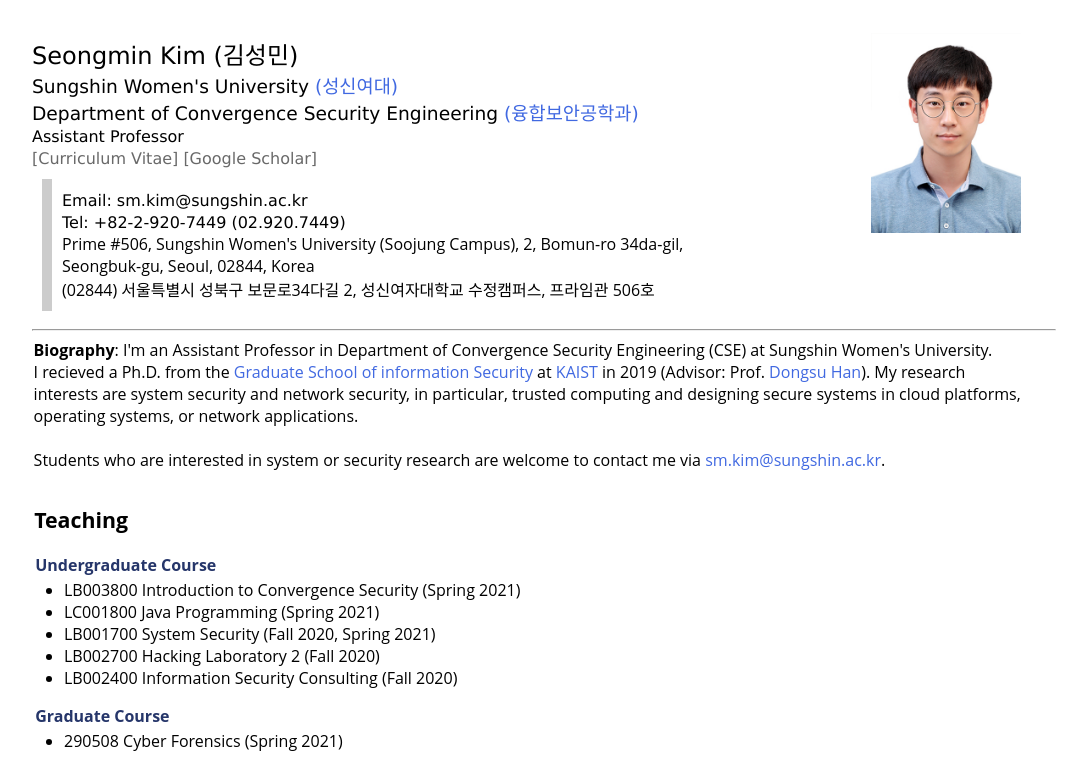
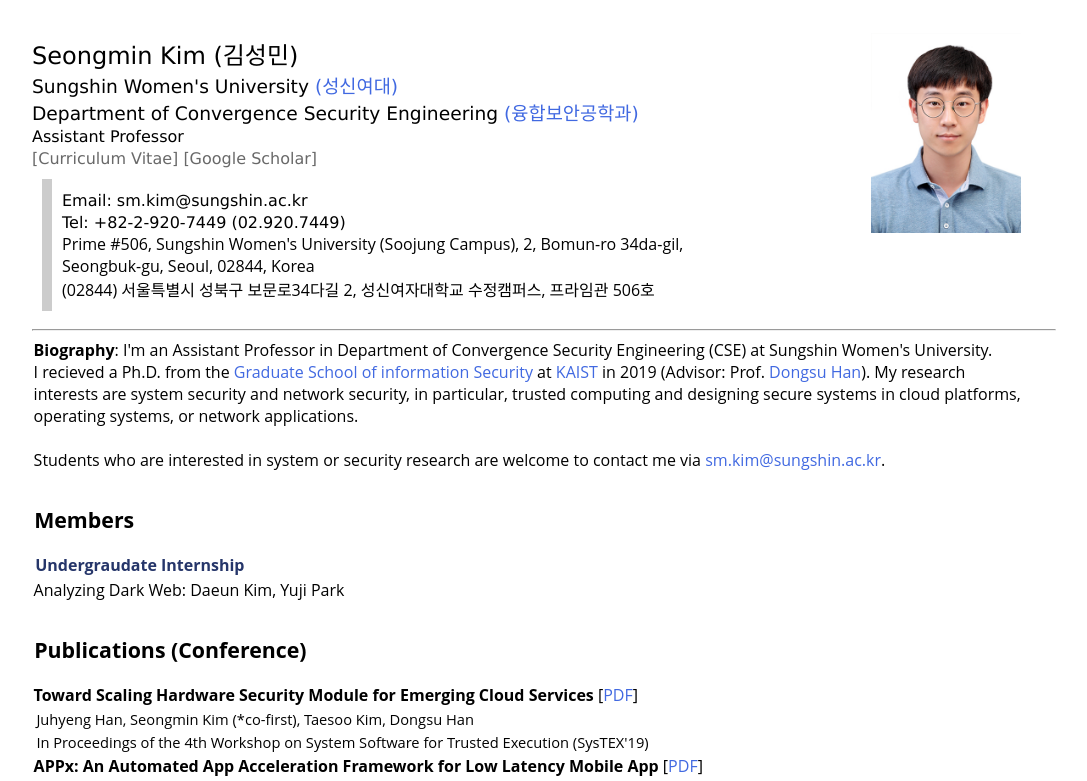
Before and after one commit to csesmkim/csesmkim.github.io, a plain HTML site: page index.html in a window 1280 px wide. Shown: the top 781 px of the page, without its empty margins (152-1239 px from the left). Drawn offline with Linux system fonts and the light colour scheme.

Commit message:
update members

```diff
--- a/index.html
+++ b/index.html
@@ -59,19 +59,14 @@
         <a href="mailto:sm.kim@sungshin.ac.kr">sm.kim@sungshin.ac.kr</a>.
         </p>
 
-        <h2>Teaching </h2>
-        <h4>Undergraduate Course</h4>
-        <ul>
-        <li> LB003800 Introduction to Convergence Security (Spring 2021)
-        <li> LC001800 Java Programming (Spring 2021)
-        <li> LB001700 System Security (Fall 2020, Spring 2021)
-        <li> LB002700 Hacking Laboratory 2 (Fall 2020)
-        <li> LB002400 Information Security Consulting (Fall 2020)
-        </ul>
-        <h4>Graduate Course</h4>
-        <ul>
-        <li> 290508 Cyber Forensics (Spring 2021)
-        </ul>
+        <h2> Members </h2>
+        <!--
+        <h4> Ph.D. Students </h4>
+        <h4> M.S. Students </h4>
+        <h4> Alumni </h4>
+        -->
+        <h4> Undergraudate Internship </h4>
+        <p>Analyzing Dark Web: Daeun Kim, Yuji Park
 
         <h2>Publications (Conference)</h2>
         <publication>
@@ -153,5 +148,19 @@
         <!--
         <h2>Publications (Domestic)</h2>
         -->
+
+        <h2>Teaching </h2>
+        <h4>Undergraduate Course</h4>
+        <ul>
+        <li> LB003800 Introduction to Convergence Security (Spring 2021)
+        <li> LC001800 Java Programming (Spring 2021)
+        <li> LB001700 System Security (Fall 2020, Spring 2021)
+        <li> LB002700 Hacking Laboratory 2 (Fall 2020)
+        <li> LB002400 Information Security Consulting (Fall 2020)
+        </ul>
+        <h4>Graduate Course</h4>
+        <ul>
+        <li> 290508 Cyber Forensics (Spring 2021)
+        </ul>
     </body>
 </html>
```
